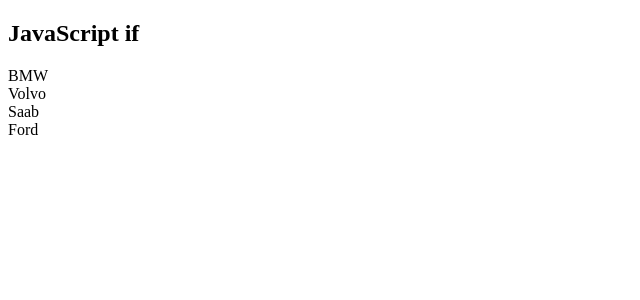
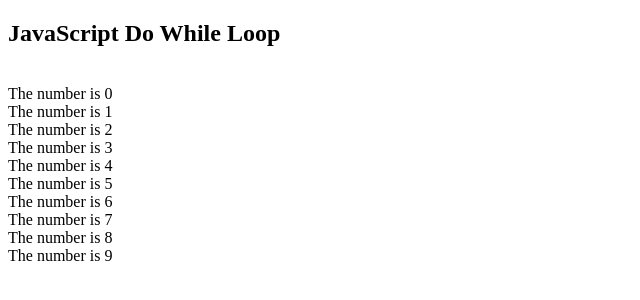
Before and after one commit to OcidDev/belajar-js, a plain HTML site: page index.html in a window 1280 px wide. Shown: the whole page, without its empty margins (0-640 px from the left). Drawn offline with Linux system fonts and the light colour scheme.

Commit message:
looping with While javaScript

```diff
--- a/index.html
+++ b/index.html
@@ -6,15 +6,17 @@
     <title>Belajar JS</title>
 </head>
 <body>
-    <h2>JavaScript if</h2>
+    <h2>JavaScript Do While Loop</h2>
     <p id="demo"></p>
 
     <script>
-        const cars = ["BMW", "Volvo", "Saab", "Ford"];
         let text = "";
-        for(let i = 0; i < cars.length; i++){
-            text += cars[i] + "<br>";
+        let i = 0;
+        do{
+            text += "<br>The number is " + i;
+            i++;
         }
+        while(i < 10);
         document.getElementById("demo").innerHTML = text;
     </script>
 </body>
```
